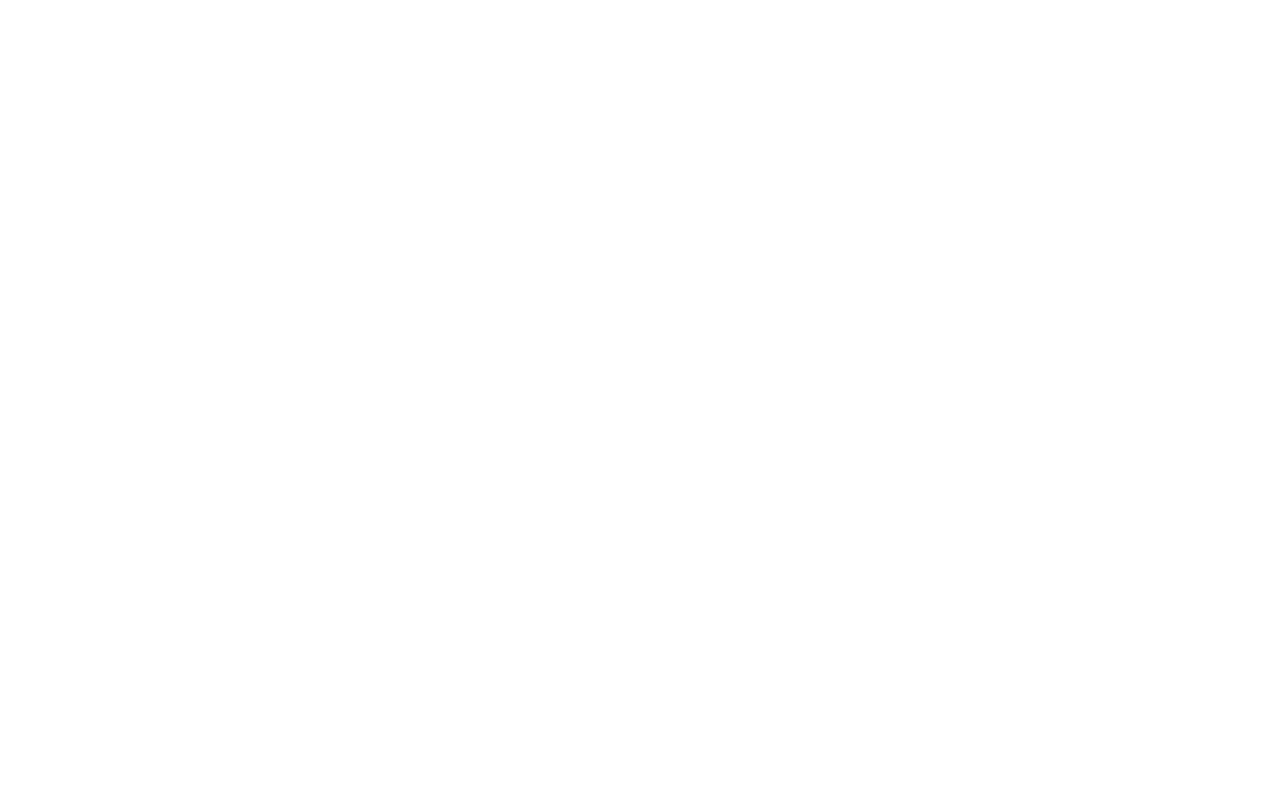
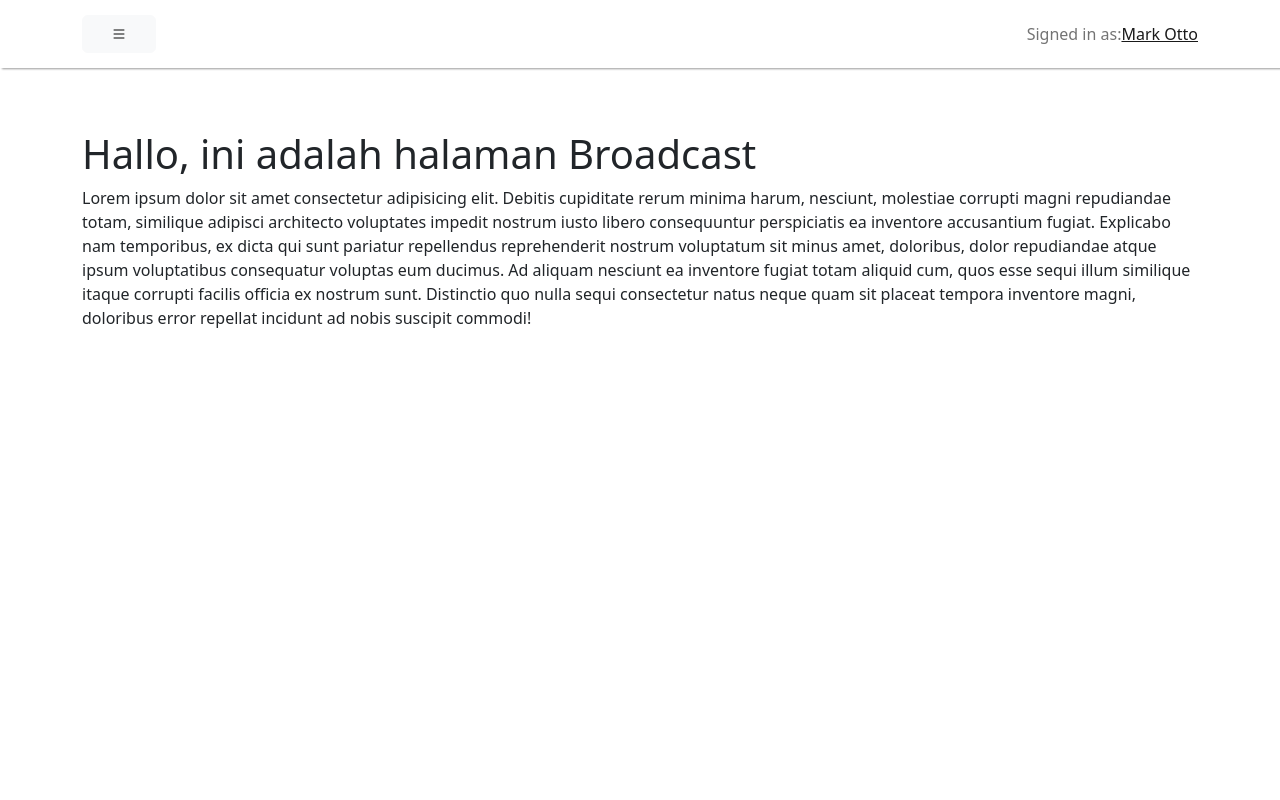
Before and after one commit to C22-016/hamlet-information-system-front-end, a React (Create React App) app: page /broadcast in a window 1280 px wide. Before the commit this address had no page. Shown: the top 800 px of the page. Built offline with nearby package versions, Linux system fonts and the light colour scheme.

Commit message:
menambahkan dashboard

```diff
--- a/src/App.jsx
+++ b/src/App.jsx
@@ -1,6 +1,9 @@
 import { BrowserRouter, Routes, Route } from 'react-router-dom';
 import LandingPages from './pages/LandingPage';
 import LoginPage from './pages/LoginPage';
+import Dashboard from './pages/Dashboard';
+import Broadcast from './pages/Broadcast';
+import Message from './pages/Message';
 
 function App() {
   return (
@@ -9,6 +12,9 @@ function App() {
         <Routes>
           <Route path="/" element={<LandingPages />}></Route>
           <Route path="/login" element={<LoginPage />}></Route>
+          <Route path="/dashboard" element={<Dashboard />}></Route>
+          <Route path="/broadcast" element={<Broadcast />}></Route>
+          <Route path="/message" element={<Message />}></Route>
         </Routes>
       </BrowserRouter>
     </div>
--- /dev/null
+++ b/src/components/Dashboard/Footer.jsx
@@ -0,0 +1,11 @@
+import React from 'react';
+
+const Footer = () => {
+  return (
+    <footer className="text-center py-3">
+      <p>&#169; 2022 | Hamlet Information System</p>
+    </footer>
+  );
+};
+
+export default Footer;
--- /dev/null
+++ b/src/components/Dashboard/NavBar.jsx
@@ -0,0 +1,25 @@
+import Container from 'react-bootstrap/Container';
+// import Nav from 'react-bootstrap/Nav';
+import Navbar from 'react-bootstrap/Navbar';
+// import NavDropdown from 'react-bootstrap/NavDropdown';
+import SideBar from './SideBar';
+
+function NavBar() {
+  return (
+    <Navbar>
+      <Container>
+        <Navbar.Brand>
+          <SideBar />
+        </Navbar.Brand>
+        <Navbar.Toggle />
+        <Navbar.Collapse className="justify-content-end">
+          <Navbar.Text>
+            Signed in as: <a href="#login">Mark Otto</a>
+          </Navbar.Text>
+        </Navbar.Collapse>
+      </Container>
+    </Navbar>
+  );
+}
+
+export default NavBar;
--- /dev/null
+++ b/src/components/Dashboard/SideBar.jsx
@@ -0,0 +1,99 @@
+import React, { useState } from 'react';
+import Button from 'react-bootstrap/Button';
+import Offcanvas from 'react-bootstrap/Offcanvas';
+import ListGroup from 'react-bootstrap/ListGroup';
+import { NavLink } from 'react-router-dom';
+// import Dropdown from 'react-bootstrap/Dropdown';
+// import DropdownButton from 'react-bootstrap/DropdownButton';
+
+function SideBar() {
+  const [show, setShow] = useState(false);
+
+  const handleClose = () => setShow(false);
+  const handleShow = () => setShow(true);
+
+  return (
+    <>
+      <Button variant="light" onClick={handleShow}>
+        <i className="bi bi-list p-3"></i>
+      </Button>
+
+      <Offcanvas show={show} onHide={handleClose}>
+        <Offcanvas.Header closeButton>
+          <Offcanvas.Title className="w-50 m-auto">
+            <img src="./images/logo-navbar.png" alt="logo his" />
+          </Offcanvas.Title>
+        </Offcanvas.Header>
+        <Offcanvas.Body>
+          <ListGroup variant="flush" className="w-100 text-center">
+            <ListGroup.Item>
+              <NavLink to="/dashboard">
+                <Button className="w-100 fs-5 p-3" variant="light">
+                  <i className="bi bi-columns pe-3"></i> Overview
+                </Button>
+              </NavLink>
+            </ListGroup.Item>
+            {/* <ListGroup.Item>
+              <NavLink to="/beranda">
+                <Button className="w-100 fs-5 p-3" variant="light">
+                  <i className="bi bi-house"></i> Beranda
+                </Button>
+              </NavLink>
+            </ListGroup.Item> */}
+            <ListGroup.Item>
+              <NavLink to="/broadcast">
+                <Button className="w-100 p-3 fs-5" variant="light">
+                  <i className="bi bi-bell pe-3"></i> Broadcast
+                </Button>
+              </NavLink>
+            </ListGroup.Item>
+            <ListGroup.Item>
+              <NavLink to="/message">
+                <Button className="w-100 p-3 fs-5" variant="light">
+                  <i className="bi bi-envelope pe-3"></i> Message
+                </Button>
+              </NavLink>
+            </ListGroup.Item>
+            <ListGroup.Item>
+              <NavLink to="/archive">
+                <Button className="w-100 p-3 fs-5" variant="light">
+                  <i className="bi bi-cloud ps-0 pe-3"></i> Archive
+                </Button>
+              </NavLink>
+            </ListGroup.Item>
+            <ListGroup.Item>
+              <NavLink to="/event">
+                <Button className="w-100 p-3 fs-5" variant="light">
+                  <i className="bi bi-calendar-event pe-3"></i> Event
+                </Button>
+              </NavLink>
+            </ListGroup.Item>
+            <ListGroup.Item>
+              <NavLink to="/user">
+                <Button className="w-100 p-3 fs-5" variant="light">
+                  <i className="bi bi-people pe-3"></i> User
+                </Button>
+              </NavLink>
+            </ListGroup.Item>
+            <ListGroup.Item>
+              <NavLink to="/setting">
+                <Button className="w-100 p-3 fs-5" variant="light">
+                  <i className="bi bi-gear pe-3"></i> Setting
+                </Button>
+              </NavLink>
+            </ListGroup.Item>
+            <ListGroup.Item>
+              <NavLink to="#">
+                <Button className="w-100 p-3 fs-5" variant="light">
+                  <i className="bi bi-box-arrow-left pe-3"></i> Logout
+                </Button>
+              </NavLink>
+            </ListGroup.Item>
+          </ListGroup>
+        </Offcanvas.Body>
+      </Offcanvas>
+    </>
+  );
+}
+
+export default SideBar;
--- a/src/components/LoginPage/LoginHeader.jsx
+++ b/src/components/LoginPage/LoginHeader.jsx
@@ -4,7 +4,9 @@ import Button from 'react-bootstrap/Button';
 const LoginHeader = () => {
   return (
     <div className="ms-3 mt-3">
-        <Button variant="success" href="/"><i class="bi bi-arrow-left"></i> Kembali</Button>
+      <Button variant="success" href="/">
+        <i className="bi bi-arrow-left"></i> Kembali
+      </Button>
     </div>
   );
 };
--- a/src/index.css
+++ b/src/index.css
@@ -40,3 +40,7 @@ img {
   width: 100%;
   height: auto;
 }
+
+.container-dashboard {
+  margin-top: 130px;
+}
--- /dev/null
+++ b/src/pages/Broadcast.jsx
@@ -0,0 +1,22 @@
+/* eslint-disable max-len */
+import React from 'react';
+import Container from 'react-bootstrap/Container';
+import Layout from './Layout';
+
+const Broadcast = () => {
+  return (
+    <Layout>
+      <Container className="container-dashboard">
+        <h1>Hallo, ini adalah halaman Broadcast</h1>
+        <p>
+          Lorem ipsum dolor sit amet consectetur adipisicing elit. Debitis cupiditate rerum minima harum, nesciunt, molestiae corrupti magni repudiandae totam, similique adipisci architecto voluptates impedit nostrum iusto libero consequuntur
+          perspiciatis ea inventore accusantium fugiat. Explicabo nam temporibus, ex dicta qui sunt pariatur repellendus reprehenderit nostrum voluptatum sit minus amet, doloribus, dolor repudiandae atque ipsum voluptatibus consequatur voluptas eum
+          ducimus. Ad aliquam nesciunt ea inventore fugiat totam aliquid cum, quos esse sequi illum similique itaque corrupti facilis officia ex nostrum sunt. Distinctio quo nulla sequi consectetur natus neque quam sit placeat tempora inventore
+          magni, doloribus error repellat incidunt ad nobis suscipit commodi!
+        </p>
+      </Container>
+    </Layout>
+  );
+};
+
+export default Broadcast;
--- /dev/null
+++ b/src/pages/Dashboard.jsx
@@ -0,0 +1,22 @@
+/* eslint-disable max-len */
+import React from 'react';
+import Container from 'react-bootstrap/Container';
+import Layout from './Layout';
+
+const Dashboard = () => {
+  return (
+    <Layout>
+      <Container className="container-dashboard">
+        <h1>Hallo, ini adalah halaman Dashboard</h1>
+        <p>
+          Lorem ipsum dolor sit amet consectetur adipisicing elit. Debitis cupiditate rerum minima harum, nesciunt, molestiae corrupti magni repudiandae totam, similique adipisci architecto voluptates impedit nostrum iusto libero consequuntur
+          perspiciatis ea inventore accusantium fugiat. Explicabo nam temporibus, ex dicta qui sunt pariatur repellendus reprehenderit nostrum voluptatum sit minus amet, doloribus, dolor repudiandae atque ipsum voluptatibus consequatur voluptas eum
+          ducimus. Ad aliquam nesciunt ea inventore fugiat totam aliquid cum, quos esse sequi illum similique itaque corrupti facilis officia ex nostrum sunt. Distinctio quo nulla sequi consectetur natus neque quam sit placeat tempora inventore
+          magni, doloribus error repellat incidunt ad nobis suscipit commodi!
+        </p>
+      </Container>
+    </Layout>
+  );
+};
+
+export default Dashboard;
--- /dev/null
+++ b/src/pages/Layout.jsx
@@ -0,0 +1,17 @@
+/* eslint-disable react/prop-types */
+/* eslint-disable react/jsx-fragments */
+import React from 'react';
+import NavBar from '../components/Dashboard/NavBar';
+import Footer from '../components/Dashboard/Footer';
+
+const Layout = ({ children }) => {
+  return (
+    <React.Fragment>
+      <NavBar />
+      <main className="vh-100">{children}</main>
+      <Footer />
+    </React.Fragment>
+  );
+};
+
+export default Layout;
--- /dev/null
+++ b/src/pages/Message.jsx
@@ -0,0 +1,22 @@
+/* eslint-disable max-len */
+import React from 'react';
+import Container from 'react-bootstrap/Container';
+import Layout from './Layout';
+
+const Message = () => {
+  return (
+    <Layout>
+      <Container className="container-dashboard">
+        <h1>Hallo, ini adalah halaman Message</h1>
+        <p>
+          Lorem ipsum dolor sit amet consectetur adipisicing elit. Debitis cupiditate rerum minima harum, nesciunt, molestiae corrupti magni repudiandae totam, similique adipisci architecto voluptates impedit nostrum iusto libero consequuntur
+          perspiciatis ea inventore accusantium fugiat. Explicabo nam temporibus, ex dicta qui sunt pariatur repellendus reprehenderit nostrum voluptatum sit minus amet, doloribus, dolor repudiandae atque ipsum voluptatibus consequatur voluptas eum
+          ducimus. Ad aliquam nesciunt ea inventore fugiat totam aliquid cum, quos esse sequi illum similique itaque corrupti facilis officia ex nostrum sunt. Distinctio quo nulla sequi consectetur natus neque quam sit placeat tempora inventore
+          magni, doloribus error repellat incidunt ad nobis suscipit commodi!
+        </p>
+      </Container>
+    </Layout>
+  );
+};
+
+export default Message;
```
Also changed, not shown: src/components/LandingPage/Contact.jsx (+13 -59 lines), src/components/LoginPage/LoginForm.jsx (+16 -22 lines).
